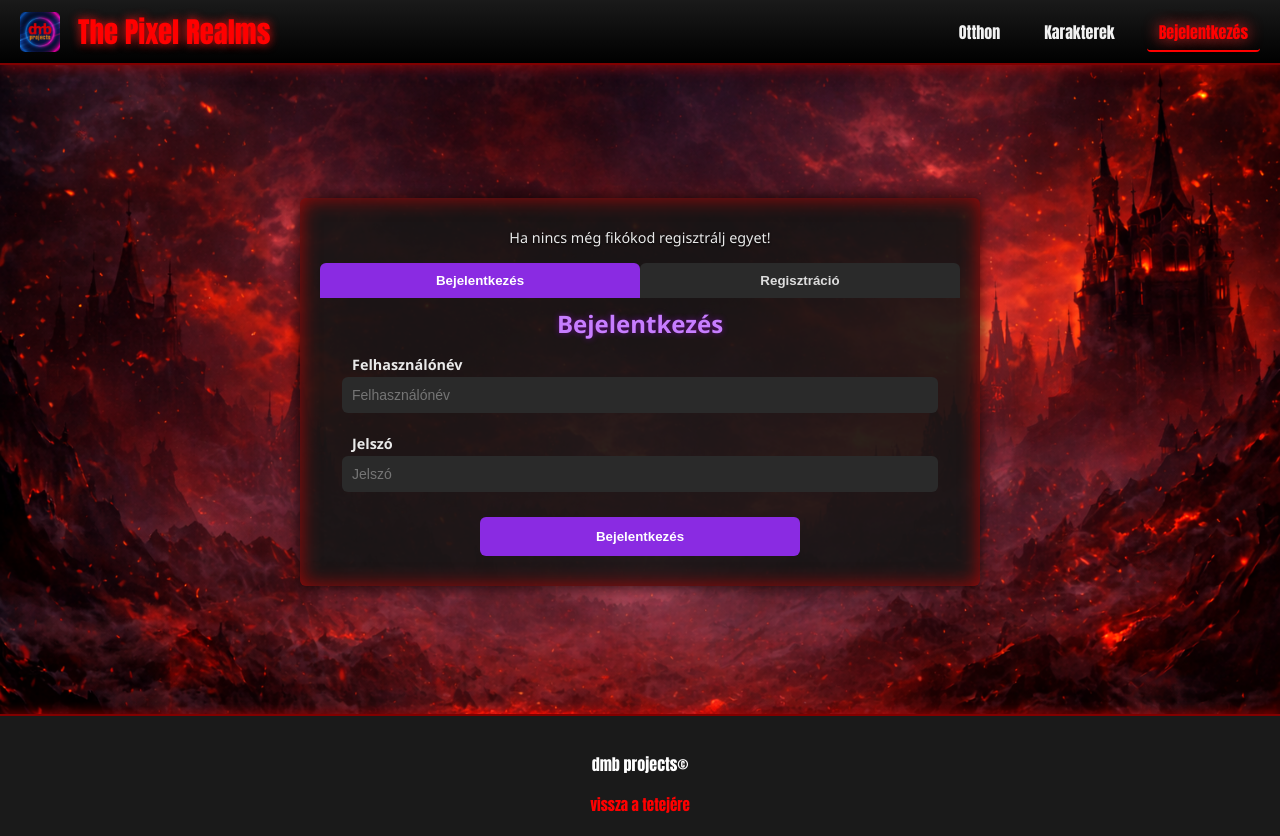
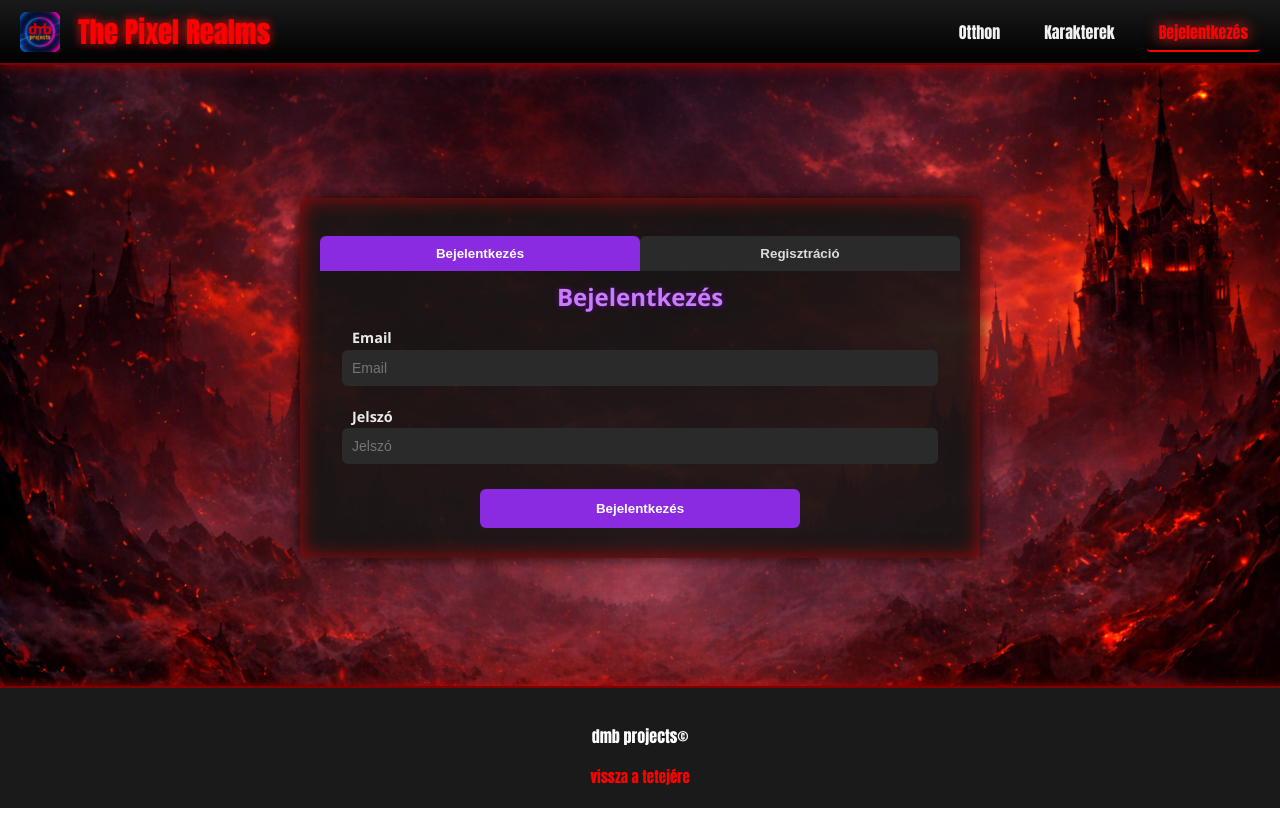
Before and after one commit to kissmate123/dmb_projects, a React (Vite) app: page /login in a window 1280 px wide. After the commit the page ends 808 px from the top, so only its background shows below. Built offline with nearby package versions, Linux system fonts and the light colour scheme; the HTML template or start-up script is replaced by a standard one.

Commit message:
Login Register Backend connected!

```diff
--- a/src/components/TabForm.jsx
+++ b/src/components/TabForm.jsx
@@ -1,17 +1,90 @@
 import React, { useState } from "react";
+
+const API_URL = "https://localhost:7273"; // <-- IDE a backend címed (Swaggerből)
 
 const TabForm = () => {
   const [activeTab, setActiveTab] = useState("login");
 
+  // Login mezők
+  const [loginEmail, setLoginEmail] = useState("");
+  const [loginPassword, setLoginPassword] = useState("");
+
+  // Register mezők
+  const [regEmail, setRegEmail] = useState("");
+  const [regPassword, setRegPassword] = useState("");
+
+  // Üzenet (hiba / siker)
+  const [message, setMessage] = useState("");
+
+  // ✅ LOGIN
+  const handleLogin = async (e) => {
+    e.preventDefault();
+    setMessage("");
+
+    try {
+      const res = await fetch(`${API_URL}/api/auth/login`, {
+        method: "POST",
+        headers: { "Content-Type": "application/json" },
+        body: JSON.stringify({
+          email: loginEmail,
+          password: loginPassword,
+        }),
+      });
+
+      if (!res.ok) {
+        const err = await res.text();
+        throw new Error(err);
+      }
+
+      const data = await res.json(); // { token, expiresAt }
+      localStorage.setItem("token", data.token);
+
+      setMessage("Sikeres bejelentkezés ✅");
+    } catch (err) {
+      setMessage(err.message);
+    }
+  };
+
+  // ✅ REGISTER
+  const handleRegister = async (e) => {
+    e.preventDefault();
+    setMessage("");
+
+    try {
+      const res = await fetch(`${API_URL}/api/auth/register`, {
+        method: "POST",
+        headers: { "Content-Type": "application/json" },
+        body: JSON.stringify({
+          email: regEmail,
+          password: regPassword,
+        }),
+      });
+
+      if (!res.ok) {
+        const err = await res.text();
+        throw new Error(err);
+      }
+
+      setMessage("Sikeres regisztráció ✅ Most jelentkezz be!");
+      setActiveTab("login");
+
+      // ürítjük a mezőket
+      setRegEmail("");
+      setRegPassword("");
+    } catch (err) {
+      setMessage(err.message);
+    }
+  };
+
   return (
+    <div className="login_reg_tab tartalom1">
+      <p></p>
 
-    <div className="login_reg_tab tartalom1">
-
-      <p>Ha nincs még fikókod regisztrálj egyet!</p>
       <div className="tab-buttons">
         <button
           className={activeTab === "login" ? "active" : ""}
           onClick={() => setActiveTab("login")}
+          type="button"
         >
           Bejelentkezés
         </button>
@@ -19,39 +92,71 @@ const TabForm = () => {
         <button
           className={activeTab === "register" ? "active" : ""}
           onClick={() => setActiveTab("register")}
+          type="button"
         >
           Regisztráció
         </button>
       </div>
 
+      {/* Üzenet kiírás */}
+      {message && (
+        <p style={{ marginTop: "10px", fontWeight: "bold" }}>{message}</p>
+      )}
+
+      {/* LOGIN TAB */}
       {activeTab === "login" && (
         <div className="form-content active">
           <h2>Bejelentkezés</h2>
-          <form method="post" action="login.php">
-            <label>Felhasználónév</label>
-            <input type="text" name="Uname" placeholder="Felhasználónév" />
+
+          <form onSubmit={handleLogin}>
+            <label>Email</label>
+            <input
+              type="text"
+              placeholder="Email"
+              value={loginEmail}
+              onChange={(e) => setLoginEmail(e.target.value)}
+            />
+
             <label>Jelszó</label>
-            <input type="password" name="pass" placeholder="Jelszó" />
+            <input
+              type="password"
+              placeholder="Jelszó"
+              value={loginPassword}
+              onChange={(e) => setLoginPassword(e.target.value)}
+            />
+
             <input className="button" type="submit" value="Bejelentkezés" />
           </form>
         </div>
       )}
 
+      {/* REGISTER TAB */}
       {activeTab === "register" && (
         <div className="form-content active">
           <h2>Regisztráció</h2>
-          <form method="post" action="register.php">
-            <label>Felhasználónév</label>
-            <input type="text" name="Uname" placeholder="Felhasználónév" />
+
+          <form onSubmit={handleRegister}>
+            <label>Email</label>
+            <input
+              type="text"
+              placeholder="Email"
+              value={regEmail}
+              onChange={(e) => setRegEmail(e.target.value)}
+            />
+
             <label>Jelszó</label>
-            <input type="password" name="pass" placeholder="Jelszó" />
+            <input
+              type="password"
+              placeholder="Jelszó"
+              value={regPassword}
+              onChange={(e) => setRegPassword(e.target.value)}
+            />
+
             <input className="button" type="submit" value="Regisztráció" />
           </form>
         </div>
       )}
-
     </div>
-
   );
 };
 
```
Also changed, not shown: src/services/authService.js (added, +16 -0 lines).
